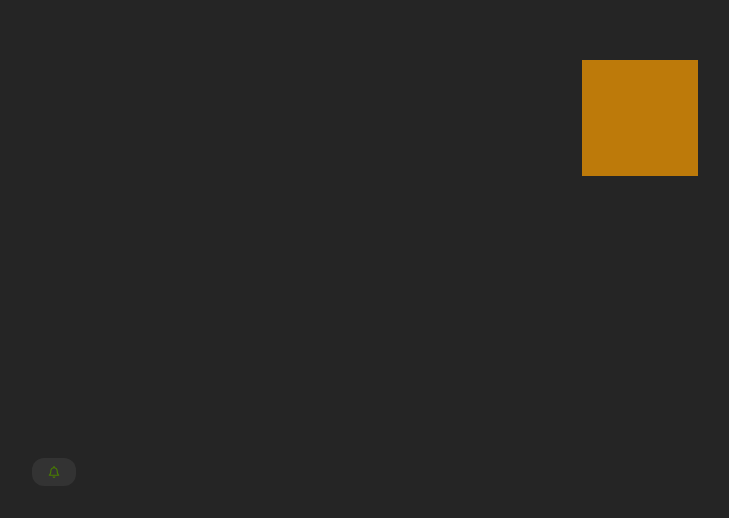
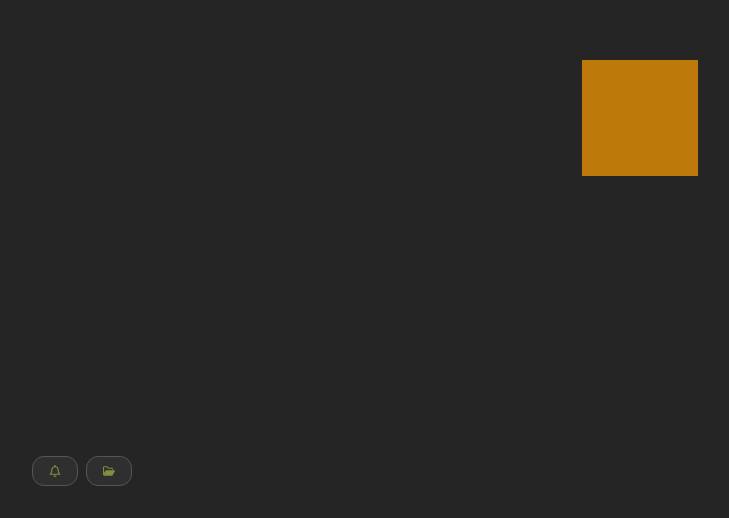
Before and after one commit to menma275/3d-file-viewer, a React (Vite) app: page / in a window 1280 px wide. Shown: the part 282-800 px from the top of the page, without its empty margins (0-729 px from the left). Built offline with nearby package versions, Linux system fonts and the light colour scheme.

Commit message:
add: folder dialog - success;)

```diff
--- a/src/main/index.ts
+++ b/src/main/index.ts
@@ -54,7 +54,7 @@ app.whenReady().then(() => {
       properties: ['openDirectory']
     })
     if (canceled) return null
-    return filePaths
+    return filePaths[0]
   })
 
   createWindow()
--- a/src/preload/index.d.ts
+++ b/src/preload/index.d.ts
@@ -3,6 +3,8 @@ import { ElectronAPI } from '@electron-toolkit/preload'
 declare global {
   interface Window {
     electron: ElectronAPI
-    api: unknown
+    api: {
+      openFolderDialog: () => Promise<string | null>
+    }
   }
 }
--- a/src/preload/index.ts
+++ b/src/preload/index.ts
@@ -1,12 +1,10 @@
-import { contextBridge } from 'electron'
+import { contextBridge, ipcRenderer } from 'electron'
 import { electronAPI } from '@electron-toolkit/preload'
 
-// Custom APIs for renderer
-const api = {}
+const api = {
+  openFolderDialog: () => ipcRenderer.invoke('dialog:openFolder')
+}
 
-// Use `contextBridge` APIs to expose Electron APIs to
-// renderer only if context isolation is enabled, otherwise
-// just add to the DOM global.
 if (process.contextIsolated) {
   try {
     contextBridge.exposeInMainWorld('electron', electronAPI)
--- a/src/renderer/src/App.tsx
+++ b/src/renderer/src/App.tsx
@@ -1,5 +1,6 @@
 import MainCanvas from './components/Canvas'
 import Button from './components/Button'
+import OpenDialog from './components/OpenDialog'
 
 import { FaRegBell } from 'react-icons/fa6'
 
@@ -13,7 +14,7 @@ function App(): React.ReactElement {
         className="absolute bottom-0 left-0 p-8 pt-12 w-fit h-full flex flex-col
         justify-end items-center"
       >
-        <div className="flex flex-row w-full justify-between">
+        <div className="flex flex-row gap-2 w-full justify-between">
           <Button
             onClick={() => {
               alert('Hello!')
@@ -21,6 +22,7 @@ function App(): React.ReactElement {
           >
             <FaRegBell />
           </Button>
+          <OpenDialog />
         </div>
       </div>
     </div>
--- a/src/renderer/src/assets/base.css
+++ b/src/renderer/src/assets/base.css
@@ -5,10 +5,10 @@
   --color-primary: #eee;
   --color-secondary: #aaa;
   --color-bg: #252525;
-  --color-mg: #333;
-  --color-accent: #497d00;
-  /*--color-accent: #848c42;*/
-  --color-borderColor: #333;
+  --color-mg: #2f2f2f;
+  --color-bdr: #555;
+  /*--color-accent: #497d00;*/
+  --color-accent: #848c42;
 
   /*light*/
   /*--color-primary: #333;*/
--- a/src/renderer/src/components/Button.tsx
+++ b/src/renderer/src/components/Button.tsx
@@ -8,7 +8,7 @@ function Button({
   return (
     <button
       onClick={onClick}
-      className="flex flex-row justify-center items-center gap-1 bg-mg text-accent font-bold px-4 py-2 rounded-xl text-xs hover:cursor-pointer"
+      className="flex flex-row justify-center items-center gap-1 bg-mg text-accent font-bold px-4 py-2 rounded-xl border border-[0.5px] border-bdr text-xs hover:cursor-pointer"
     >
       {children}
     </button>
--- /dev/null
+++ b/src/renderer/src/components/OpenDialog.tsx
@@ -0,0 +1,18 @@
+import openFolderDialog from '../utils/dialog'
+import Button from './Button'
+import { FaRegFolderOpen } from 'react-icons/fa6'
+
+function OpenDialog(): React.ReactElement {
+  return (
+    <Button
+      onClick={async () => {
+        const folderPath = await openFolderDialog()
+        alert(folderPath)
+      }}
+    >
+      <FaRegFolderOpen />
+    </Button>
+  )
+}
+
+export default OpenDialog
--- a/src/renderer/src/utils/OpenFolderDialog.ts
+++ /dev/null
@@ -1,11 +0,0 @@
-import { ipcRenderer } from 'electron/renderer'
-
-async function openFolderDialog(): Promise<string> {
-  const folderPath = await ipcRenderer.invoke('dialog:openFolder')
-  if (folderPath) {
-    console.log(folderPath)
-  }
-  return folderPath
-}
-
-export default openFolderDialog
--- /dev/null
+++ b/src/renderer/src/utils/dialog.ts
@@ -0,0 +1,9 @@
+const openFolderDialog = async (): Promise<string | null> => {
+  const folderPath = await window.api.openFolderDialog()
+  if (folderPath) {
+    console.log(folderPath)
+  }
+  return folderPath
+}
+
+export default openFolderDialog
```
